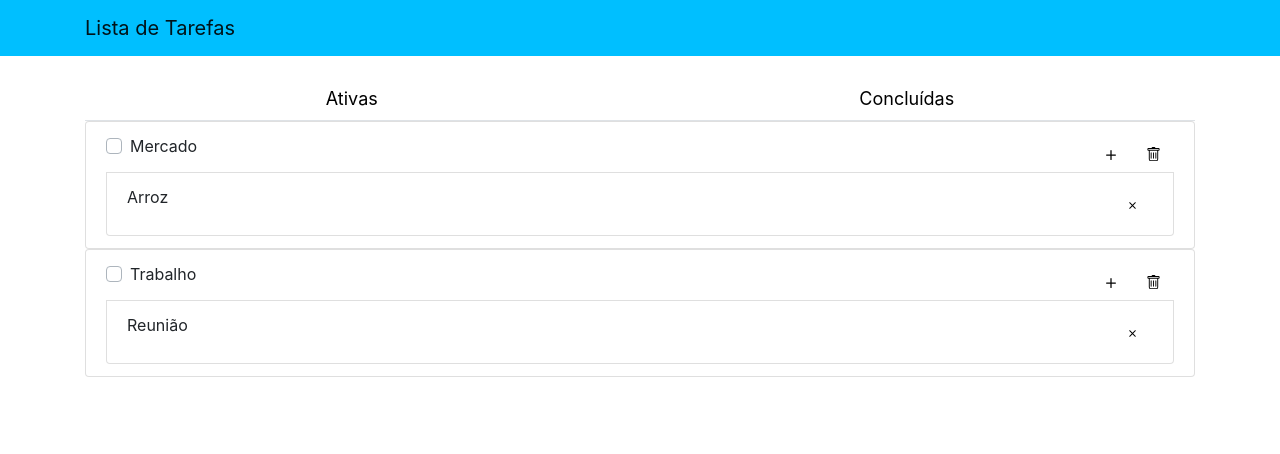
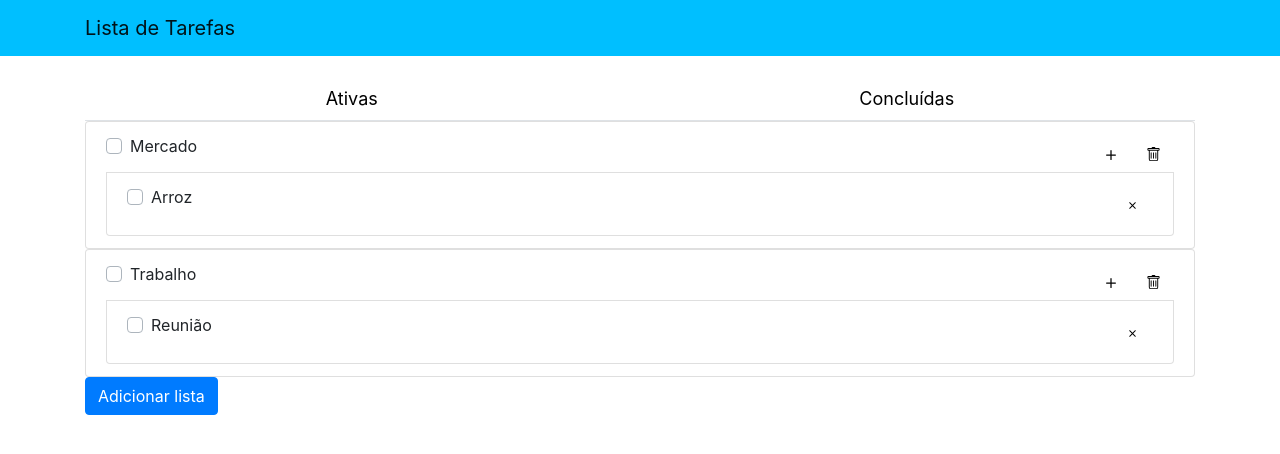
Before and after one commit to jussarasoares/todolist, a React (Create React App) app: page / in a window 1280 px wide. Shown: the top 454 px of the page. Built offline with nearby package versions, Linux system fonts and the light colour scheme.

Commit message:
list and task components

```diff
--- /dev/null
+++ b/src/components/List/index.js
@@ -0,0 +1,38 @@
+import {
+  Button,
+  ButtonGroup,
+  Col,
+  Form,
+  ListGroup,
+  Row,
+} from 'react-bootstrap';
+import { BsPlus, BsTrash } from 'react-icons/bs';
+
+const List = ({ title, children }) => {
+  return (
+    <ListGroup>
+      <ListGroup.Item>
+        <Row>
+          <Col>
+            <Form>
+              <Form.Check custom inline label={title} />
+            </Form>
+          </Col>
+          <Col className="list__item">
+            <ButtonGroup>
+              <Button className="list__button">
+                <BsPlus color="black" fontSize={20} />
+              </Button>
+              <Button className="list__button">
+                <BsTrash color="black" fontSize={15} />
+              </Button>
+            </ButtonGroup>
+          </Col>
+        </Row>
+        {children}
+      </ListGroup.Item>
+    </ListGroup>
+  );
+};
+
+export default List;
--- /dev/null
+++ b/src/components/Task/index.js
@@ -0,0 +1,23 @@
+import { Button, Col, Form, ListGroup, Row } from 'react-bootstrap';
+import { BsX } from 'react-icons/bs';
+
+const Task = ({ title }) => {
+  return (
+    <ListGroup.Item>
+      <Row>
+        <Col>
+          <Form>
+            <Form.Check custom inline label={title} />
+          </Form>
+        </Col>
+        <Col className="list__item">
+          <Button className="list__button">
+            <BsX color="black" fontSize={15} />
+          </Button>
+        </Col>
+      </Row>
+    </ListGroup.Item>
+  );
+};
+
+export default Task;
--- a/src/pages/Home/index.js
+++ b/src/pages/Home/index.js
@@ -1,15 +1,6 @@
-import {
-  Button,
-  ButtonGroup,
-  Col,
-  Container,
-  Form,
-  ListGroup,
-  Nav,
-  Navbar,
-  Row,
-} from 'react-bootstrap';
-import { BsPlus, BsTrash, BsX } from 'react-icons/bs';
+import { Button, Col, Container, Nav, Navbar, Row } from 'react-bootstrap';
+import List from '../../components/List';
+import Task from '../../components/Task';
 import './style.css';
 
 const Home = () => {
@@ -31,68 +22,13 @@ const Home = () => {
                 <Nav.Link className="list__tab">Concluídas</Nav.Link>
               </Nav.Item>
             </Nav>
-            <ListGroup>
-              <ListGroup.Item>
-                <Row>
-                  <Col>
-                    <Form>
-                      <Form.Check custom inline label="Mercado" />
-                    </Form>
-                  </Col>
-                  <Col className="list__item">
-                    <ButtonGroup>
-                      <Button className="list__button">
-                        <BsPlus color="black" fontSize={20} />
-                      </Button>
-                      <Button className="list__button">
-                        <BsTrash color="black" fontSize={15} />
-                      </Button>
-                    </ButtonGroup>
-                  </Col>
-                </Row>
-                <ListGroup.Item>
-                  <Row>
-                    <Col>Arroz</Col>
-                    <Col className="list__item">
-                      <Button className="list__button">
-                        <BsX color="black" fontSize={15} />
-                      </Button>
-                    </Col>
-                  </Row>
-                </ListGroup.Item>
-              </ListGroup.Item>
-            </ListGroup>
-            <ListGroup>
-              <ListGroup.Item>
-                <Row>
-                  <Col>
-                    <Form>
-                      <Form.Check custom inline label="Trabalho" />
-                    </Form>
-                  </Col>
-                  <Col className="list__item">
-                    <ButtonGroup aria-label="Basic example">
-                      <Button className="list__button">
-                        <BsPlus color="black" fontSize={20} />
-                      </Button>
-                      <Button className="list__button">
-                        <BsTrash color="black" fontSize={15} />
-                      </Button>
-                    </ButtonGroup>
-                  </Col>
-                </Row>
-                <ListGroup.Item>
-                  <Row>
-                    <Col>Reunião</Col>
-                    <Col className="list__item">
-                      <Button className="list__button">
-                        <BsX color="black" fontSize={15} />
-                      </Button>
-                    </Col>
-                  </Row>
-                </ListGroup.Item>
-              </ListGroup.Item>
-            </ListGroup>
+            <List title="Mercado">
+              <Task title="Arroz" />
+            </List>
+            <List title="Trabalho">
+              <Task title="Reunião" />
+            </List>
+            <Button>Adicionar lista</Button>
           </Col>
         </Row>
       </Container>
```
